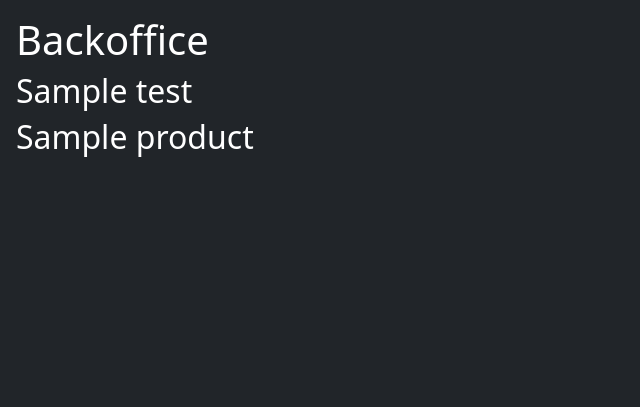
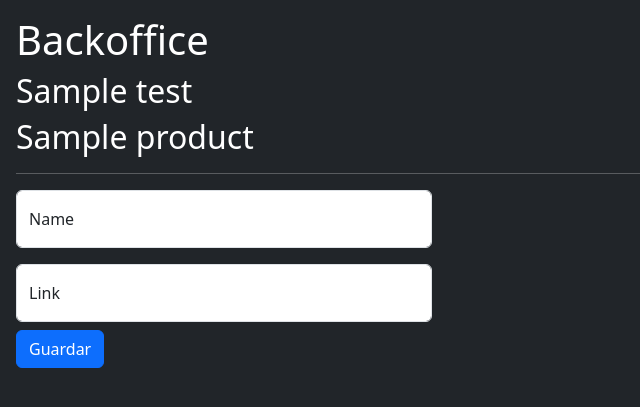
Before and after one commit to jorgeemilianom/php-arquitectura-curso, a PHP site: the page made by template/Pages/Backoffice/Backoffice.php in a window 1280 px wide. Shown: the top 407 px of the page, without its empty margins (0-640 px from the left). Run offline with PHP 8.4, Linux system fonts and the light colour scheme; the template is opened without the code that fills it: most values are stand-ins (such as "Sample title", 1, 10 or a date in 2020).

Commit message:
preparando clase

```diff
--- a/template/Pages/Backoffice/Backoffice.php
+++ b/template/Pages/Backoffice/Backoffice.php
@@ -1,6 +1,18 @@
-
-
 <h1>Backoffice</h1>
 
 <h2><?= $Context->Data['TEST']; ?></h2>
 <h2><?= $Context->Data['product']; ?></h2>
+
+<hr>
+
+<form class="col-4" method="POST">
+    <div class="form-floating mb-3 text-dark">
+        <input type="text" class="form-control" name="name_link" placeholder="name@example.com">
+        <label for="floatingInput">Name</label>
+    </div>
+    <div class="form-floating text-dark">
+        <input type="text" class="form-control" name="link" placeholder="Password">
+        <label for="floatingPassword">Link</label>
+    </div>
+    <button class="btn btn-primary mt-2">Guardar</button>
+</form>
```
Also changed, not shown: src/Modules/Backoffice/Application/AddLink.php (added, +27 -0 lines), src/Modules/Backoffice/Application/Init.php (+14 -2 lines), src/Modules/Backoffice/Infrastructure/BackofficeController.php (+8 -0 lines), Test.db (added), src/Modules/Backoffice/Infrastructure/Links.db (added), src/Storage/MySQL.php, src/Storage/SQLite.php (added).
